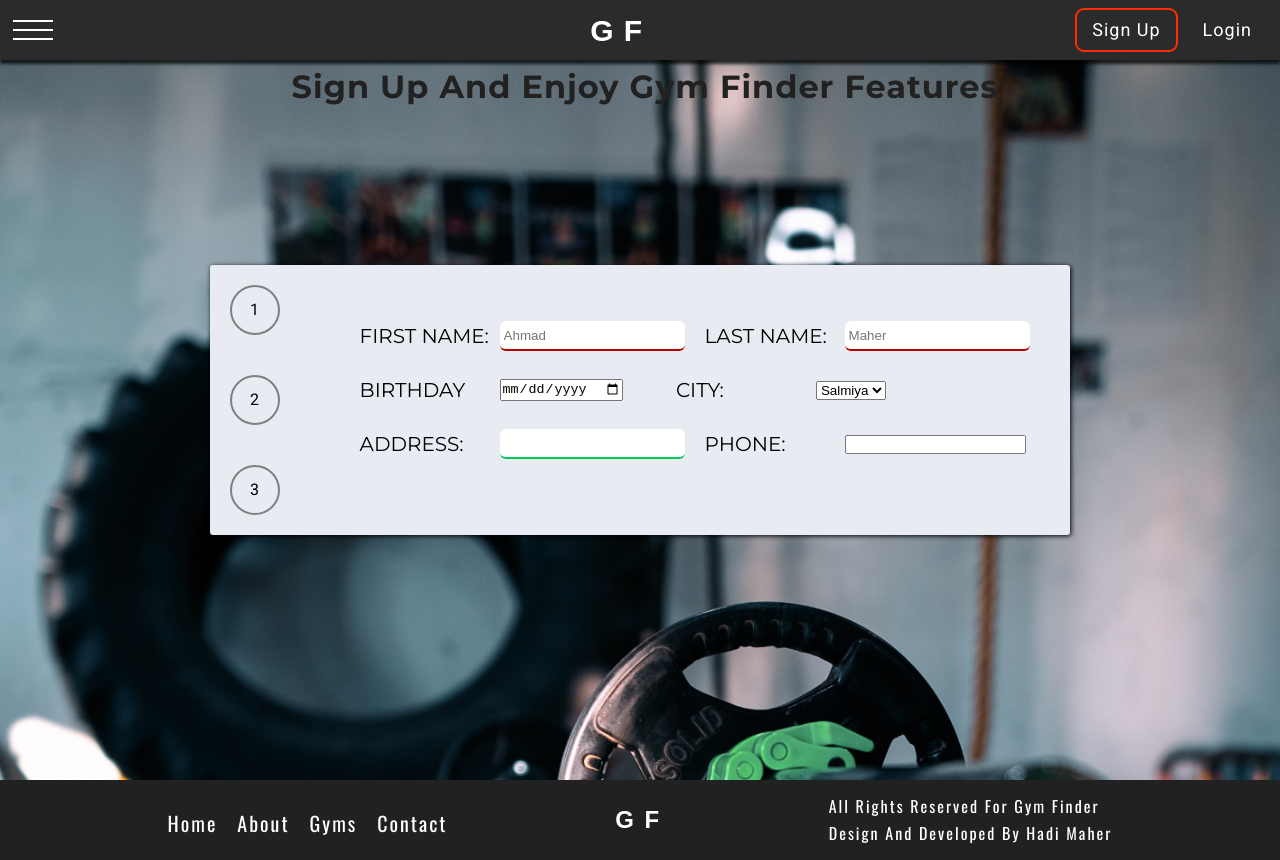
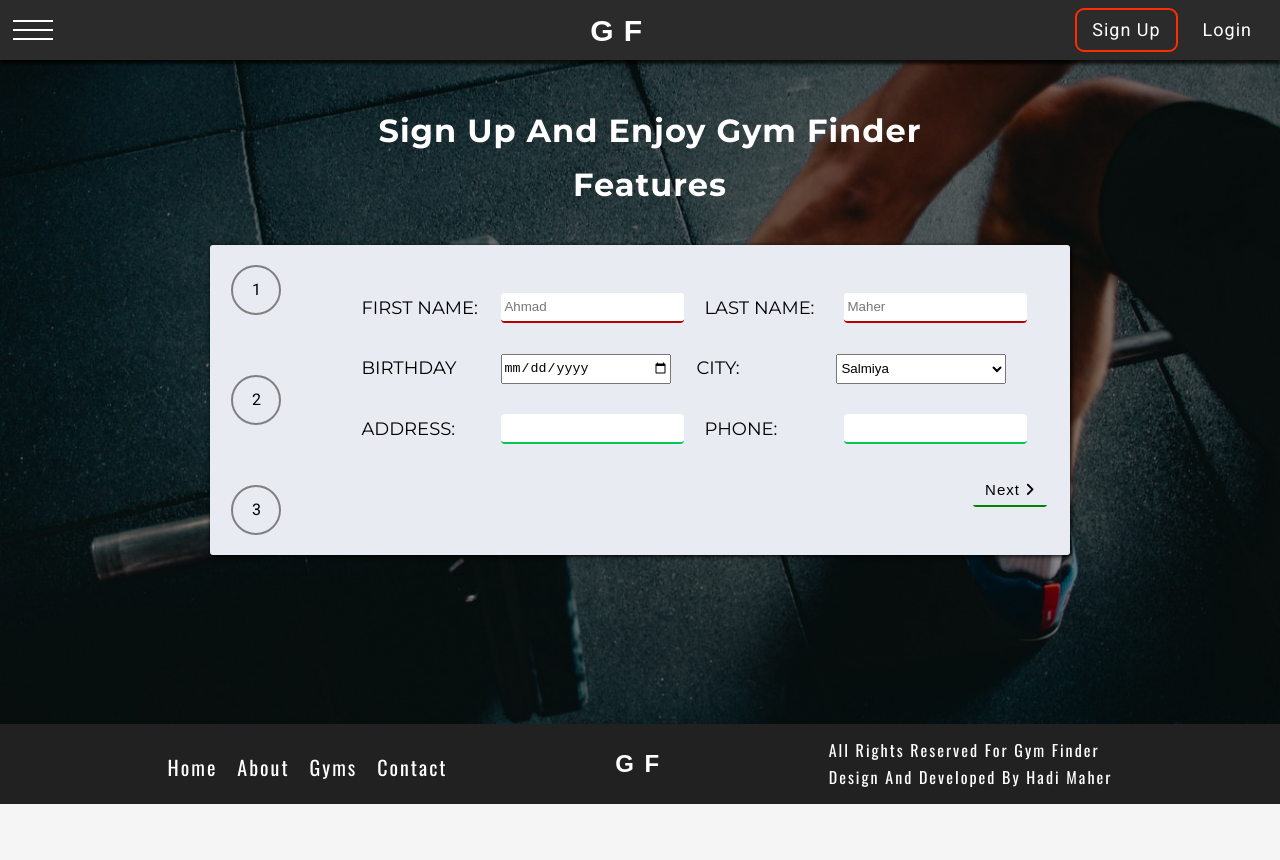
Before and after one commit to Hady207/Gym-Finder, a React (Create React App) app: page /signup in a window 1280 px wide. After the commit the page ends 804 px from the top, so only its background shows below. Built offline with nearby package versions, Linux system fonts and the light colour scheme; a web font is replaced by a local one.

Commit message:
Finshed signup markup

```diff
--- a/src/Signup.js
+++ b/src/Signup.js
@@ -1,7 +1,8 @@
-import React from "react";
+import React, { useState } from "react";
 import Nav from "./Nav";
 import Footer from "./Footer";
 function Signup() {
+  const [formNum, setNum] = useState(0);
   return (
     <>
       <Nav regular />
@@ -17,7 +18,12 @@ function Signup() {
               <div className="signup__circle signup__circle--3">3</div>
             </div>
             <div className="signup__grid--right">
-              <div className="signup__inputs signup__inputs--1">
+              {/* First sign up group */}
+              <div
+                className={`signup__inputs signup__inputs--1 ${
+                  formNum === 0 ? "signup__show" : ""
+                } `}
+              >
                 <div className="signup__group">
                   <label for="fname">First Name: </label>
                   <input
@@ -55,6 +61,103 @@ function Signup() {
                   <label for="phone">Phone: </label>
                   <input type="phone" name="phone" id="phone" />
                 </div>
+                <div className="signup__button">
+                  <button
+                    onClick={() => setNum((n) => n + 1)}
+                    className="signup__button--next"
+                  >
+                    Next <i class="fas fa-angle-right"></i>
+                  </button>
+                </div>
+              </div>
+              {/* Second sign up group */}
+              <div
+                className={`signup__inputs signup__inputs--2 ${
+                  formNum === 1 ? "signup__show" : ""
+                }`}
+              >
+                <div className="signup__group">
+                  <label for="email">Email:</label>
+                  <input
+                    id="email"
+                    type="email"
+                    placeholder="doe@example.com"
+                  />
+                </div>
+                <div className="signup__group">
+                  <label for="password">Password:</label>
+                  <input
+                    id="password"
+                    type="password"
+                    placeholder="••••••••"
+                    required
+                  />
+                </div>
+                <div className="signup__group">
+                  <label for="rpassword">Repeat Password:</label>
+                  <input
+                    id="rpassword"
+                    type="password"
+                    placeholder="••••••••"
+                    required
+                  />
+                </div>
+                <div className="signup__group">
+                  <div className="signup__profilePicture">
+                    <img
+                      src={require("../src/img/default.jpg")}
+                      alt="Profile"
+                    />
+                  </div>
+                  <input type="file" id="myFile" name="filename" />
+                </div>
+                <div className="signup__buttons">
+                  <button
+                    onClick={() => setNum((n) => n - 1)}
+                    className="signup__button--prev"
+                  >
+                    <i class="fas fa-angle-left"></i> Prev
+                  </button>
+                  <button
+                    onClick={() => setNum((n) => n + 1)}
+                    className="signup__button--next"
+                  >
+                    Next <i class="fas fa-angle-right"></i>
+                  </button>
+                </div>
+              </div>
+              {/* Third sign up group */}
+              <div
+                className={`signup__inputs signup__inputs--3${
+                  formNum === 2 ? "signup__show" : ""
+                }`}
+              >
+                <div className="signup__question">
+                  <p>Have you ever went to these gyms ?</p>
+                  <select required id="gym">
+                    <option>Golds Gym</option>
+                    <option>Iron Man</option>
+                    <option>Flex</option>
+                    <option>Fitness first me</option>
+                  </select>
+                </div>
+                <div className="signup__group">
+                  <label for="weight">Weight</label>
+                  <input type="number" id="weight" />
+                </div>
+                <div className="signup__group">
+                  <label for="height">Height</label>
+                  <input type="number" id="height" />
+                </div>
+                <div className="signup__buttons">
+                  <button
+                    onClick={() => setNum((n) => n - 1)}
+                    className="signup__button--prev"
+                  >
+                    <i class="fas fa-angle-left"></i> Prev
+                  </button>
+                  <button className="signup__button--next">Signup</button>
+                </div>
               </div>
             </div>
           </div>
--- a/src/sass/pages/_signup.scss
+++ b/src/sass/pages/_signup.scss
@@ -1,21 +1,30 @@
 .signup-main {
-  background: url("../../img/gym6.jpg");
+  background-image: linear-gradient(45deg, rgba(black, 0.4), rgba(black, 0.5)),
+    url("../../img/signupbg.jpg");
   background-attachment: fixed;
   background-repeat: no-repeat;
   background-size: cover;
 
-  height: 90vh;
+  height: 83vh;
   h1 {
     font-family: $font-title;
     letter-spacing: 0.1rem;
-    color: $primary-text;
+    color: #fff;
     text-transform: capitalize;
     margin-left: 1rem;
     text-align: center;
+    position: absolute;
+    left: 50%;
+    top: 15%;
+    transform: translate(-50%, -15%);
   }
 }
 
 .signup {
+  &__inputs--1 {
+    display: none;
+  }
+
   &__grid {
     display: grid;
     grid-template-columns: 6% 1fr;
@@ -35,19 +44,35 @@
     }
   }
 
+  &__inputs--2 {
+    padding-top: 3rem;
+    display: none;
+    #email,
+    #password,
+    #rpassword {
+      padding: 2rem;
+      width: 33rem;
+      font-size: 1.8rem;
+    }
+  }
+
+  &__inputs--3 {
+    display: none;
+  }
+
   &__circle {
     border: 2px solid grey;
     border-radius: 25%;
     border-radius: 70%;
     height: 50px;
     width: 50px;
-
+    cursor: pointer;
     display: flex;
     align-items: center;
     justify-content: center;
 
     &:not(:last-child) {
-      margin-bottom: 4rem;
+      margin-bottom: 6rem;
 
       //   &:after {
       //     content: "";
@@ -59,24 +84,27 @@
   }
 
   &__group {
-    margin-bottom: 2rem;
+    margin-bottom: 3rem;
     display: flex;
     align-items: center;
 
     label {
       font-family: $font-title;
-      font-size: 2rem;
+      font-size: 1.8rem;
       text-transform: uppercase;
       width: 14rem;
     }
 
     label[for="city"] {
-      margin-left: 5.3rem;
+      margin-left: 2.5rem;
     }
 
-    input[type="text"] {
-      padding: 0.4rem;
-      border-radius: 6px;
+    input[type="phone"],
+    input[type="text"],
+    input[type="email"],
+    input[type="password"] {
+      padding: 0.3rem;
+      border-radius: 4px;
       height: 3rem;
       border: none;
       margin-right: 2rem;
@@ -90,5 +118,95 @@
         border-bottom: 2px solid $accent-color-2;
       }
     }
+
+    #city,
+    #birthdate {
+      width: 17rem;
+      height: 3rem;
+    }
   }
 }
+
+.signup__button,
+.signup__buttons {
+  display: flex;
+  &--prev {
+    padding: 0.7rem 1.2rem;
+    font-size: 1.5rem;
+    letter-spacing: 0.1rem;
+    outline: none;
+    border: none;
+    border-bottom: 2px solid orangered;
+    border-radius: 7%;
+    background: none;
+    cursor: pointer;
+    transition: all 0.3s ease-in-out;
+    &:hover {
+      transform: scale(1.2);
+      background: orangered;
+      color: white;
+    }
+  }
+  &--next {
+    padding: 0.7rem 1.2rem;
+    font-size: 1.5rem;
+    letter-spacing: 0.1rem;
+    outline: none;
+    border: none;
+    border-bottom: 2px solid green;
+    border-radius: 7%;
+    background: none;
+    cursor: pointer;
+    transition: all 0.3s ease-in-out;
+    &:hover {
+      transform: scale(1.2);
+      background: green;
+      color: white;
+    }
+
+    &:active {
+      i {
+        animation: heroArrow 1s ease-in-out;
+      }
+    }
+  }
+}
+
+.signup__button {
+  justify-content: flex-end;
+}
+
+.signup__buttons {
+  justify-content: space-between;
+}
+
+.signup__profilePicture {
+  height: 4.3rem;
+  width: 4.3rem;
+  margin-right: 2rem;
+  img {
+    height: 100%;
+    width: 100%;
+    border-radius: 50%;
+  }
+}
+
+.signup__question {
+  margin-bottom: 3rem;
+  #gym {
+    width: 94%;
+    padding: 0.5rem 0.5rem;
+    border-radius: 4px;
+    margin-top: 1rem;
+    outline: none;
+  }
+  p {
+    font-family: $font-title;
+    font-size: 1.8rem;
+    text-transform: uppercase;
+  }
+}
+
+.signup__show {
+  display: block;
+}
```
Also changed, not shown: src/img/default.jpg (added), src/img/signupbg.jpg (added).
